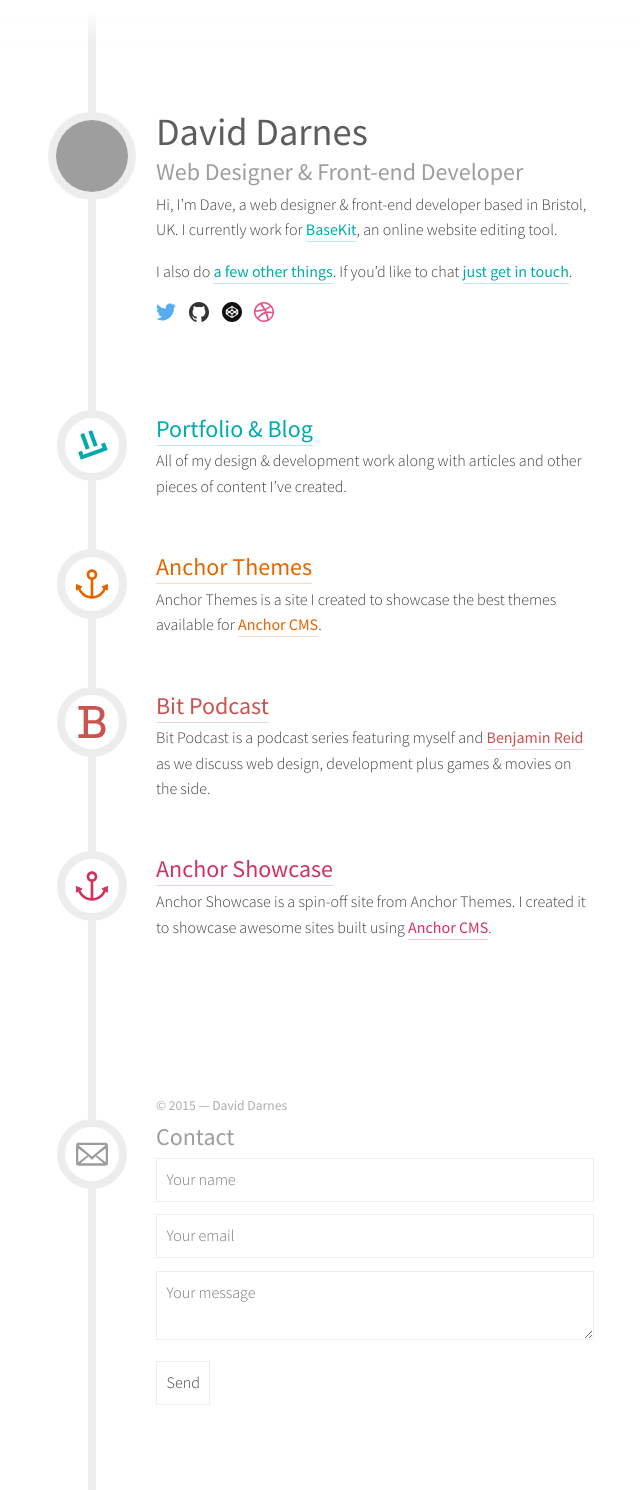
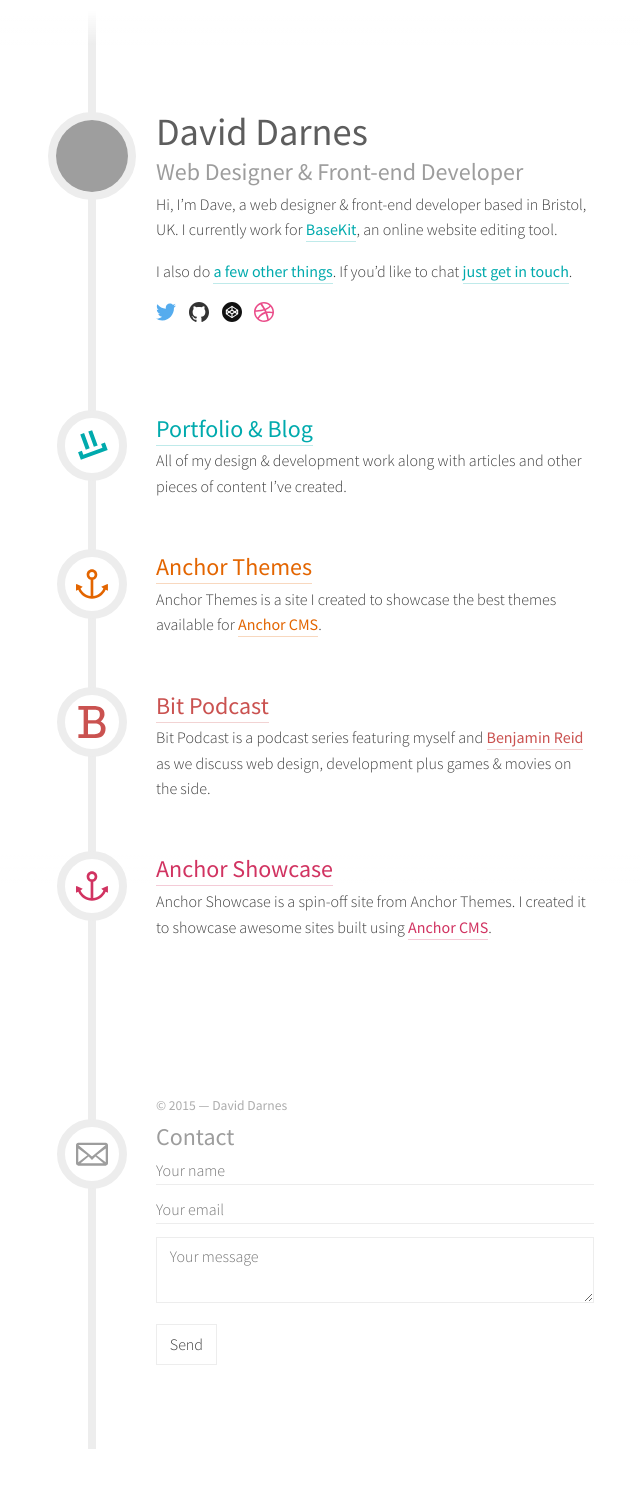
Before and after one commit to daviddarnes/darn.es, a Jekyll site: the page built from index.md, in a window 1280 px wide. Shown: the whole page, without its empty margins (321-961 px from the left). Built offline with Jekyll 4.4.1, drawn with Linux system fonts in a browser that asks for light colours; after the commit the page ends 1449 px from its top, so only the background shows below that; grey boxes are pictures that could not be loaded.

Commit message:
Styling tweaks to form elements

```diff
--- a/css/styles.scss
+++ b/css/styles.scss
@@ -257,21 +257,28 @@
 input,
 textarea {
     width: 100%;
-    padding: .5rem .6rem;
-    margin-bottom: .8rem;
-    border: 1px solid $color--keyline;
-    background: $color--background;
     border-radius: 0;
     -webkit-appearance: none;
-    transition: border .2s;
     resize: vertical;
     outline: none;
+    padding: 0;
+    border: none;
+    margin-bottom: .8rem;
+    background: $color--background;
+    border-bottom: 1px solid $color--keyline;
+    transition: border .2s;
     &:hover {
-        border-color: darken($color--keyline, 5%);
+        border-color: darken($color--keyline, 10%);
     }
     &:focus {
-        border-color: darken($color--keyline, 10%);
+        border-color: darken($color--keyline, 20%);
     }
+}
+
+textarea,
+input[type=submit] {
+    padding: .4rem .8rem;
+    border: 1px solid #EDEDED;
 }
 
 input[type=submit] {
```
